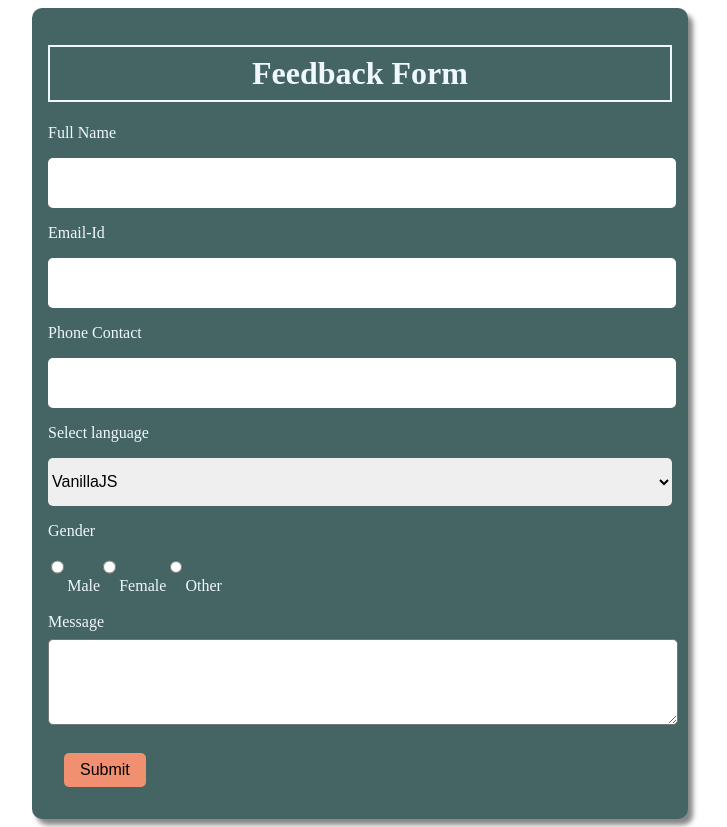
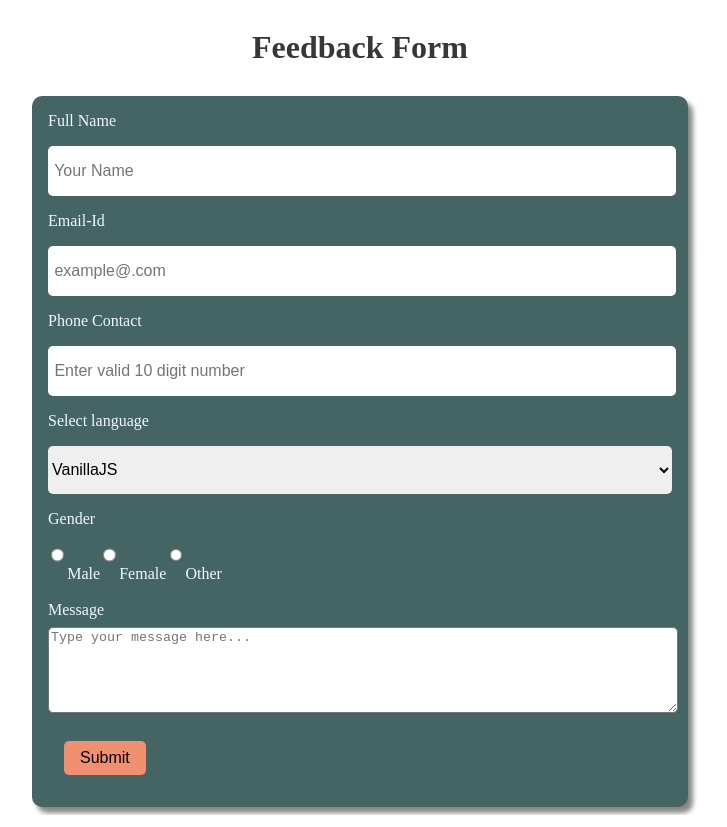
Before and after one commit to m-babita/feedback-form, a React (Create React App) app: page / in a window 1280 px wide. Shown: the whole page, without its empty margins (280-1007 px from the left). Built offline with nearby package versions, Linux system fonts and the light colour scheme.

Commit message:
added required fields and placeholders

```diff
--- a/src/assets/FeedbackForm.js
+++ b/src/assets/FeedbackForm.js
@@ -29,14 +29,18 @@ function FeedbackForm() {
 
 
   return (
+    <>
+    <h1 className='heading'>Feedback Form</h1>
     <form onSubmit={onSubmit} >
       <div className='form__container'>
-      <h1 className='heading'>Feedback Form</h1>
+
 
       <label>Full Name  <br/>
       <input type='text'
         name='fullName'
+        placeholder=' Your Name'
         value={values.fullName}
+        required
         onChange = {changeInputHandle}
       />
       </label>
@@ -45,7 +49,9 @@ function FeedbackForm() {
       <label>Email-Id <br/>
       <input type='email'
         name='email'
+        placeholder=' example@.com'
         value={values.email}
+        required
         onChange = {changeInputHandle}
       />
       </label>
@@ -55,6 +61,9 @@ function FeedbackForm() {
       <input type= 'tel'
         name='contact'
         value={values.contact}
+        pattern="[0-9]{10}"
+        placeholder=' Enter valid 10 digit number'
+        required
         onChange = {changeInputHandle}
       />
       </label>
@@ -95,7 +104,9 @@ function FeedbackForm() {
       <label>Message <br/>
       <textarea
         name='message'
+        placeholder='Type your message here...'
         value={values.message}
+        required
         onChange = {changeInputHandle}
       />
       </label>
@@ -103,7 +114,7 @@ function FeedbackForm() {
       <button >Submit</button>
     </div>
     </form>
-
+    </>
   )
 }
 
--- a/src/assets/style.css
+++ b/src/assets/style.css
@@ -16,9 +16,9 @@ form{
 }
 .heading{
     padding: 0.5rem;
-    border: 2px solid aliceblue;
-    color: aliceblue;
+    color: rgb(53, 55, 56);
     text-align: center;
+
 }
 label{
 
@@ -58,3 +58,9 @@ button{
     border-radius: 5px;
     width: fit-content;
 }
+
+@media screen and (max-width:768px){
+    button{
+        background:white;
+    }
+}
```
